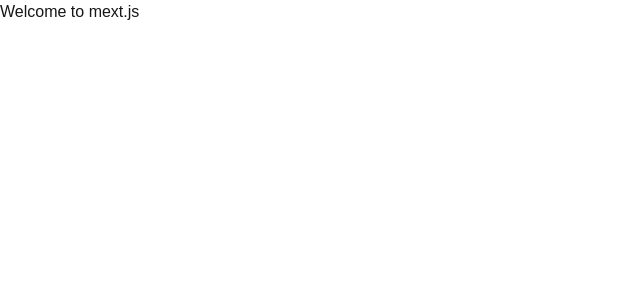
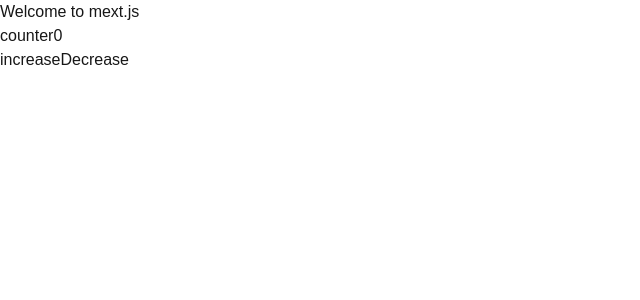
Before and after one commit to Shahriyar001/my-nextjs-app2, a Next.js app: page / in a window 1280 px wide. Shown: the top 300 px of the page, without its empty margins (0-640 px from the left). Built offline with nearby package versions, Linux system fonts and the light colour scheme.

Commit message:
handle server side and client site componant

```diff
--- a/src/app/page.js
+++ b/src/app/page.js
@@ -1,9 +1,10 @@
-import React from "react";
+import Counter from "../components/Counter.jsx";
 
 const HomePage = () => {
   return (
     <div>
-      <h1 className="text-4xl text-center">Welcome to mext.js</h1>
+      <h1 className="text-4xl text-center">Welcome to mext.js </h1>
+      <Counter />
     </div>
   );
 };
--- /dev/null
+++ b/src/components/Counter.jsx
@@ -0,0 +1,15 @@
+"use client";
+import React, { useState } from "react";
+
+const Counter = () => {
+  const [count, setCount] = useState(0);
+  return (
+    <div>
+      <h1>counter{count}</h1>
+      <button onClick={() => setCount(count + 1)}>increase</button>
+      <button onClick={() => setCount(count - 1)}>Decrease</button>
+    </div>
+  );
+};
+
+export default Counter;
```
